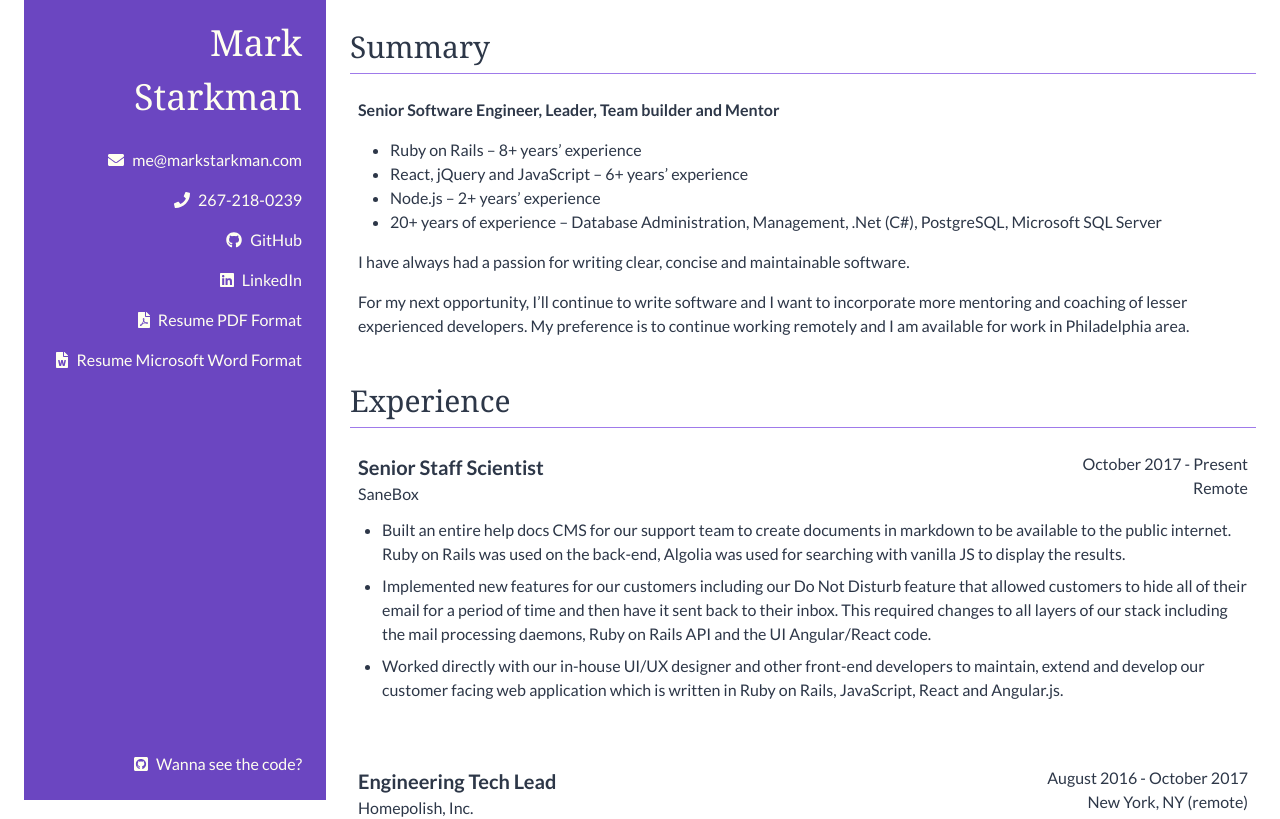
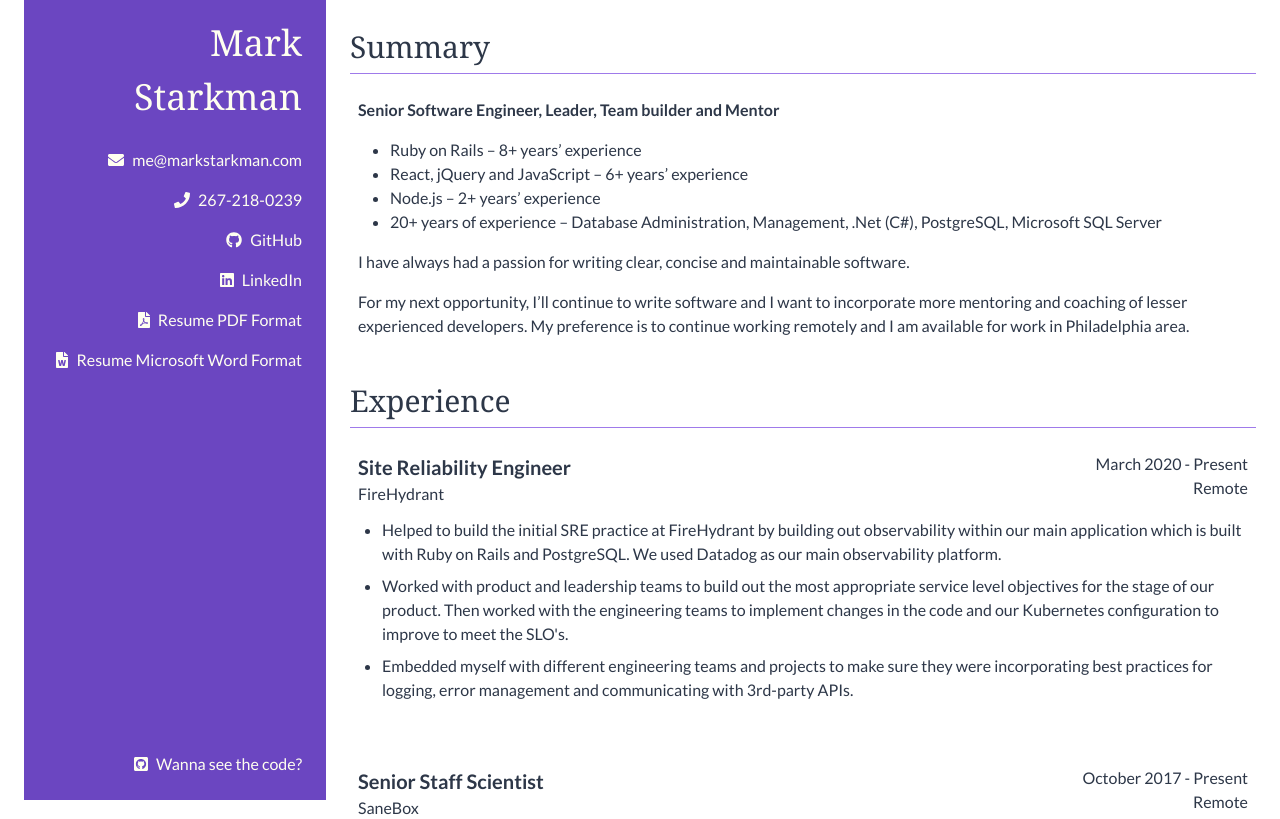
Before and after one commit to mstarkman/resume-part-deux, a Next.js app: page / in a window 1280 px wide. Shown: the top 819 px of the page. Built offline with nearby package versions, Linux system fonts and the light colour scheme.

Commit message:
Add FireHydrant

```diff
--- a/components/SideNav.tsx
+++ b/components/SideNav.tsx
@@ -26,12 +26,12 @@ const navLinks = [
     newTab: true
   },
   {
-    href: "/downloads/Mark%20Starkman%20Resume%202020.pdf",
+    href: "/downloads/Mark%20Starkman%20Resume%202021.pdf",
     icon: faFilePdf,
     text: "Resume PDF Format"
   },
   {
-    href: "/downloads/Mark%20Starkman%20Resume%202020.docx",
+    href: "/downloads/Mark%20Starkman%20Resume%202021.docx",
     icon: faFileWord,
     text: "Resume Microsoft Word Format"
   }
--- a/data/experiences.ts
+++ b/data/experiences.ts
@@ -1,4 +1,15 @@
 const experiences = [
+  {
+    title: "Site Reliability Engineer",
+    dates: "March 2020 - Present",
+    place: "FireHydrant",
+    location: "Remote",
+    bullets: [
+      "Helped to build the initial SRE practice at FireHydrant by building out observability within our main application which is built with Ruby on Rails and PostgreSQL.  We used Datadog as our main observability platform.",
+      "Worked with product and leadership teams to build out the most appropriate service level objectives for the stage of our product.  Then worked with the engineering teams to implement changes in the code and our Kubernetes configuration to improve to meet the SLO's.",
+      "Embedded myself with different engineering teams and projects to make sure they were incorporating best practices for logging, error management and communicating with 3rd-party APIs."
+    ]
+  },
   {
     title: "Senior Staff Scientist",
     dates: "October 2017 - Present",
```
Also changed, not shown: 2 other files (tests, documents, lock files or other folders).
